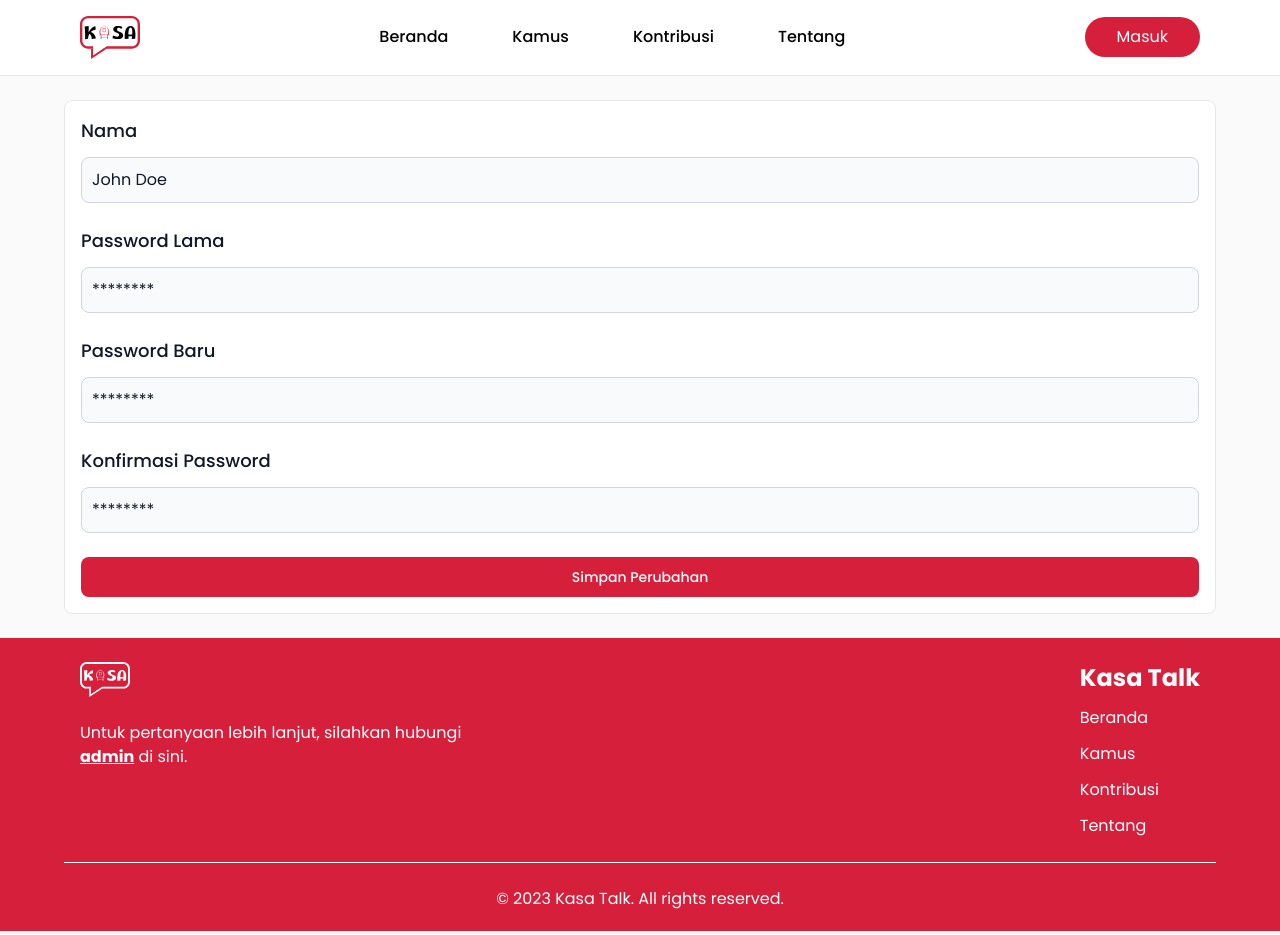
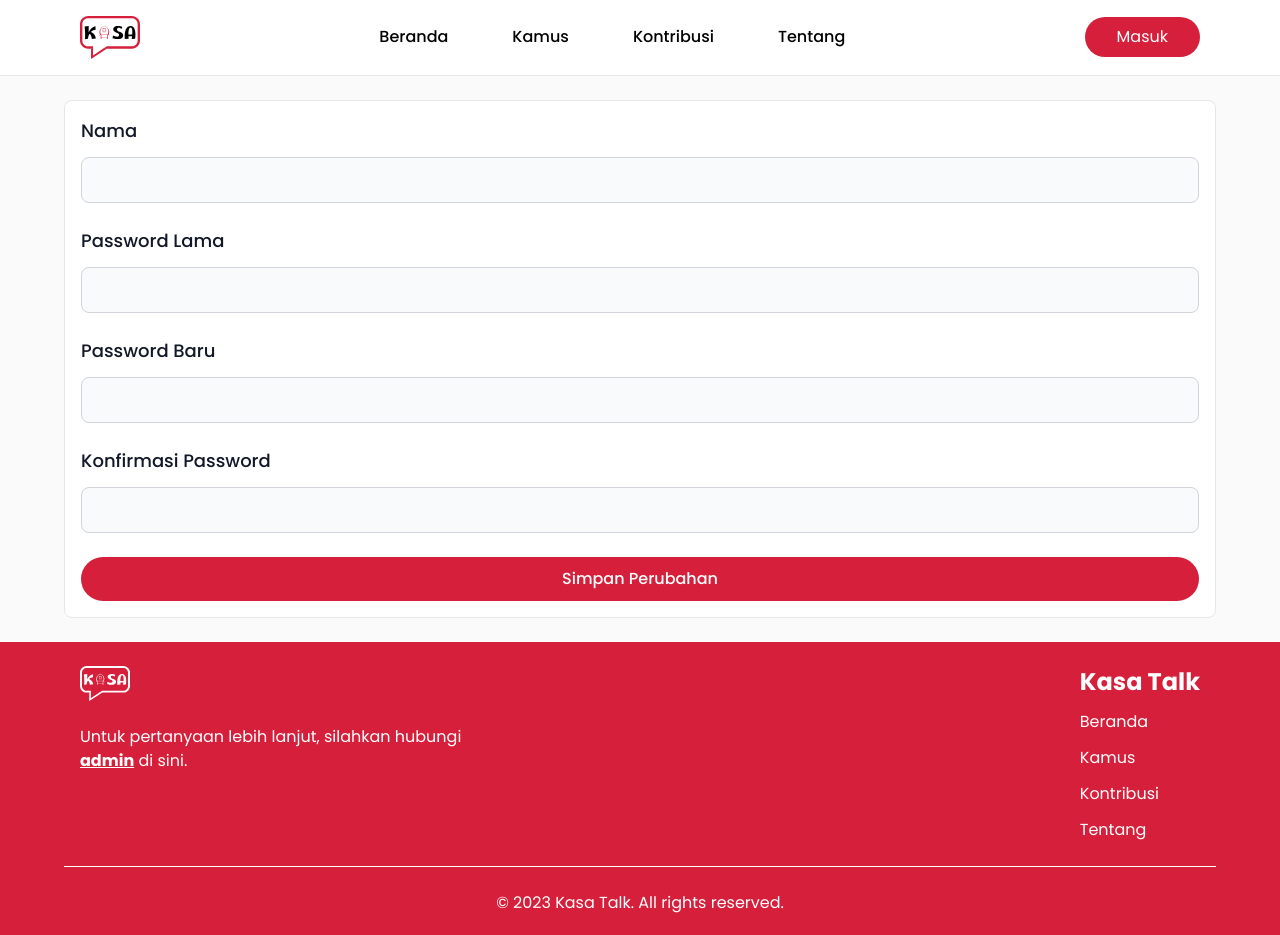
Before and after one commit to Kasa-Talk/kasatalk, a Next.js app: page /edit-profile in a window 1280 px wide. Built offline with nearby package versions, Linux system fonts and the light colour scheme.

Commit message:
solve profile page

```diff
--- a/src/app/(user)/edit-profile/page.tsx
+++ b/src/app/(user)/edit-profile/page.tsx
@@ -1,4 +1,4 @@
-'use client';
+"use client";
 
 export default function Page() {
   return (
@@ -9,37 +9,43 @@ export default function Page() {
             <label className="block mb-3 text-lg font-medium text-gray-900">
               Nama
             </label>
-            <p className="bg-gray-50 border border-gray-300 text-gray-900 w-full p-2.5 rounded-lg">
-              John Doe
-            </p>
+            <input
+              type="text"
+              // value={}
+              className="bg-gray-50 border border-gray-300 text-gray-900 w-full p-2.5 px-4 rounded-lg"
+            />
           </div>
           <div>
             <label className="block mb-3 text-lg font-medium text-gray-900">
               Password Lama
             </label>
-            <p className="bg-gray-50 border border-gray-300 text-gray-900 w-full p-2.5 rounded-lg">
-              ********
-            </p>
+            <input
+              type="password"
+              // value={}
+              className="bg-gray-50 border border-gray-300 text-gray-900 w-full p-2.5 px-4 rounded-lg"
+            />
           </div>
           <div>
             <label className="block mb-3 text-lg font-medium text-gray-900">
               Password Baru
             </label>
-            <p className="bg-gray-50 border border-gray-300 text-gray-900 w-full p-2.5 rounded-lg">
-              ********
-            </p>
+            <input
+              type="password"
+              // value={}
+              className="bg-gray-50 border border-gray-300 text-gray-900 w-full p-2.5 px-4 rounded-lg"
+            />
           </div>
           <div>
             <label className="block mb-3 text-lg font-medium text-gray-900">
               Konfirmasi Password
             </label>
-            <p className="bg-gray-50 border border-gray-300 text-gray-900 w-full p-2.5 rounded-lg">
-              ********
-            </p>
+            <input
+              type="password"
+              // value={}
+              className="bg-gray-50 border border-gray-300 text-gray-900 w-full p-2.5 px-4 rounded-lg"
+            />
           </div>
-          <button
-            type="submit"
-            className="w-full text-white bg-primary focus:ring-4 focus:outline-none focus:ring-primary-300 font-medium rounded-lg text-sm px-5 py-2.5 text-center">
+          <button className="mt-6 btn w-full font-medium text-base px-5 py-2.5 ">
             Simpan Perubahan
           </button>
         </form>
--- a/src/app/(user)/profile/page.tsx
+++ b/src/app/(user)/profile/page.tsx
@@ -1,6 +1,6 @@
-'use client';
+"use client";
 
-import Link from 'next/link';
+import Link from "next/link";
 
 export default function Page() {
   return (
@@ -11,21 +11,27 @@ export default function Page() {
             <label className="block mb-3 text-lg font-medium text-gray-900">
               Nama
             </label>
-            <p className="bg-gray-50 border border-gray-300 text-gray-900 w-full p-2.5 rounded-lg">
-              John Doe
-            </p>
+            <input
+              type="text"
+              value={`Jhon Doe`}
+              className="bg-gray-50 border border-gray-300 text-gray-900 w-full p-2.5 px-4 rounded-lg"
+            />
           </div>
           <div>
             <label className="block mb-3 text-lg font-medium text-gray-900">
               Email
             </label>
-            <p className="bg-gray-50 border border-gray-300 text-gray-900 w-full p-2.5 rounded-lg">
-              jhondoe@gmail.com
-            </p>
+            <input
+              type="text"
+              value={`jhondoe@gmail.com`}
+              className="bg-gray-50 border border-gray-300 text-gray-900 w-full p-2.5 px-4 rounded-lg"
+            />
           </div>
-          <button className="w-full text-white bg-primary focus:ring-4 focus:outline-none focus:ring-primary-300 font-medium rounded-lg text-sm px-5 py-2.5 text-center">
-            <Link href={'/edit-profile'}>Edit</Link>
-          </button>
+          <Link href={"/edit-profile"}>
+            <button className="mt-6 btn w-full font-medium text-base px-5 py-2.5 ">
+              Edit
+            </button>
+          </Link>
         </form>
       </div>
     </div>
```
Also changed, not shown: src/app/globals.css (line endings or trailing spaces).
